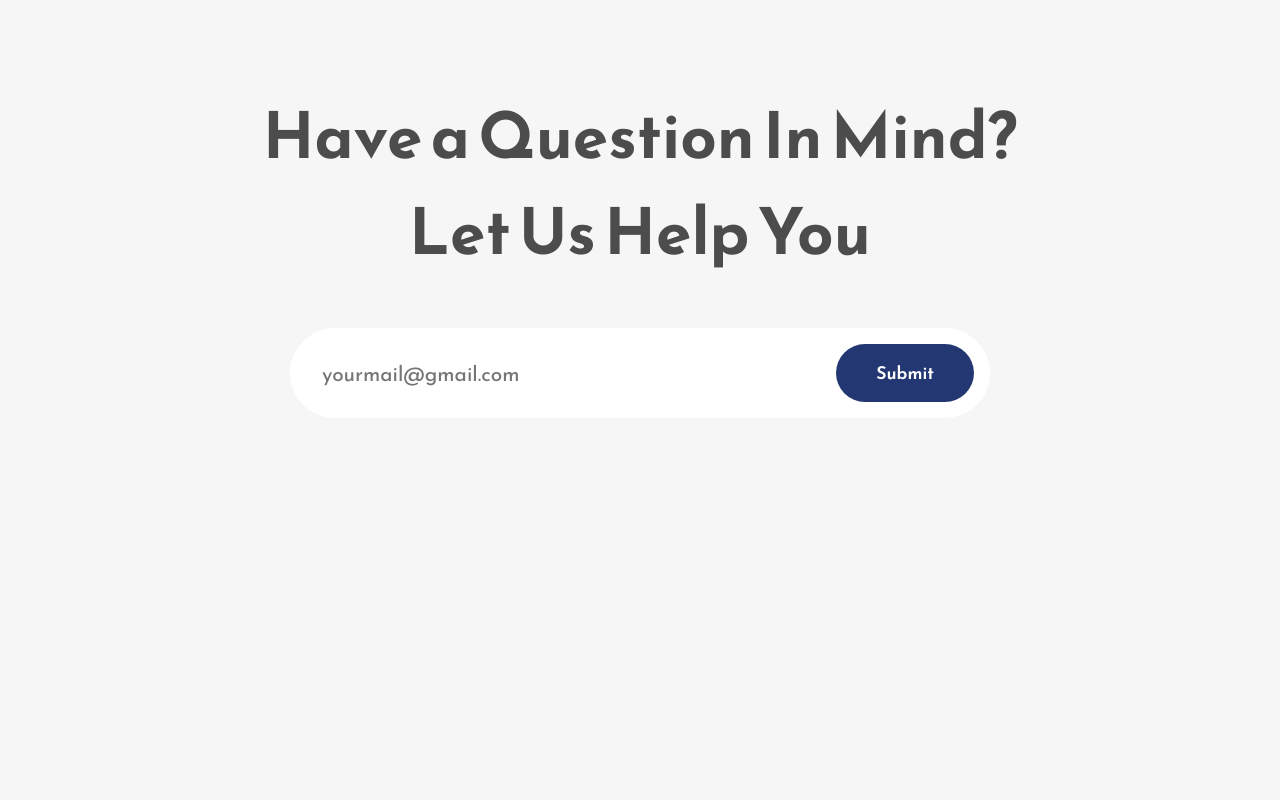
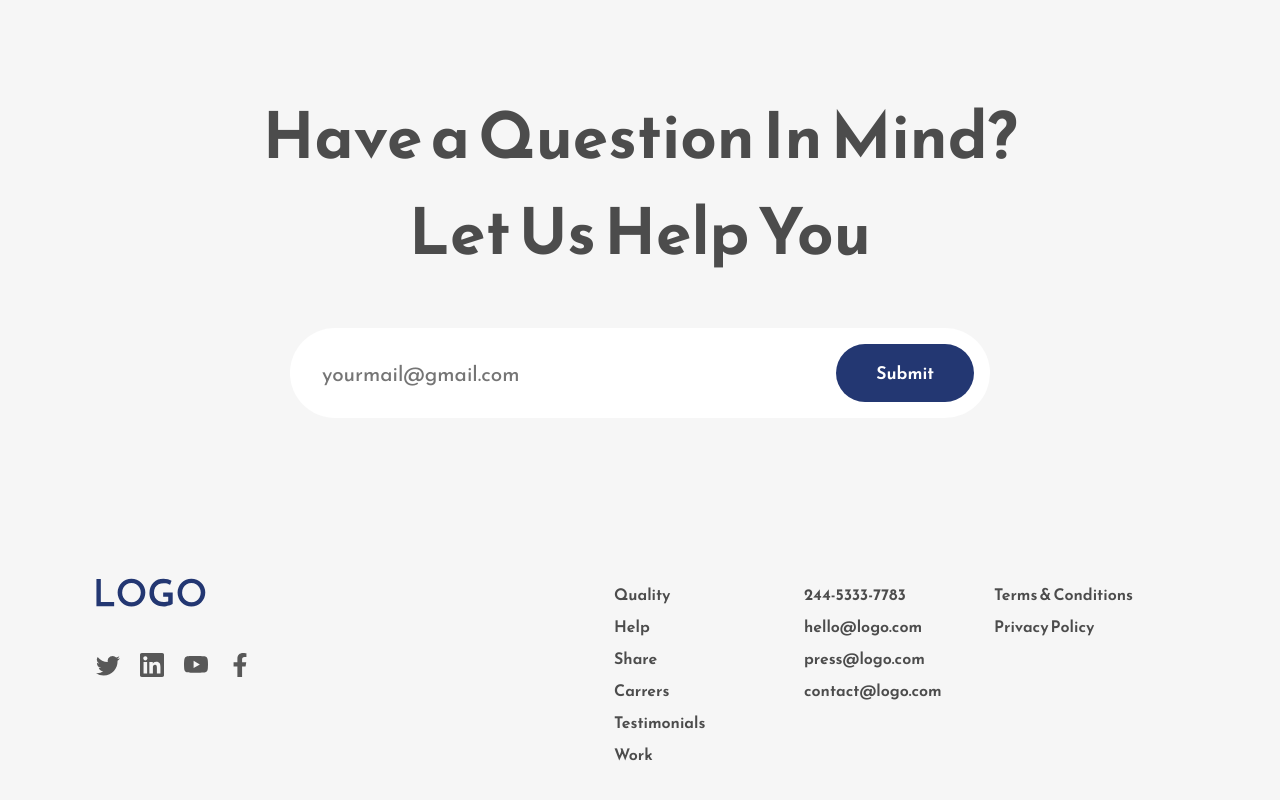
Before and after one commit to barbaroliveira/HomePage, a React (Create React App) app in the folder Homepage/: page / in a window 1280 px wide. Shown: the part 1741-2541 px from the top of the page. Before the commit the page ends 2255 px from the top, so only its background shows below. Built offline with nearby package versions, Linux system fonts and the light colour scheme.

Commit message:
Footer component

```diff
--- a/Homepage/src/App.js
+++ b/Homepage/src/App.js
@@ -2,6 +2,7 @@
 import Home from './Components/Home';
 import Work from './Components/Work';
 import Contact from './Components/Contact';
+import Footer from './Components/Footer';
 
 function App() {
   return (
@@ -9,6 +10,7 @@
       <Home/>
       <Work/>
       <Contact/>
+      <Footer/>
     </div>
   );
 }
--- /dev/null
+++ b/Homepage/src/Components/Footer.js
@@ -0,0 +1,45 @@
+import React from "react";
+import logo from "../Assets/LOGO.svg";
+import { BsTwitter, BsYoutube } from "react-icons/bs";
+import {SiLinkedin, siLinkedin} from "react-icons/si";
+import { FaFacebookF } from "react-icons/fa";
+
+const Footer = () => {
+  return (
+    <div className="footer-wrapper" >
+        <div className="footer-section-one" >
+            <div className="footer-logo-container" >
+                <img src={logo} alt=""/>
+            </div>
+            <div className="footer-icons">
+               <BsTwitter />
+               <SiLinkedin />
+               <BsYoutube />
+               <FaFacebookF />
+            </div>
+        </div>
+        <div className="footer-section-two" >
+            <div className="footer-section-columns" >
+                <span>Quality</span>
+                <span>Help</span>
+                <span>Share</span>
+                <span>Carrers</span>
+                <span>Testimonials</span>
+                <span>Work</span>
+            </div>
+            <div className="footer-section-columns">
+               <span>244-5333-7783</span>
+               <span>hello@logo.com</span>
+               <span>press@logo.com</span>
+               <span>contact@logo.com</span>
+            </div>
+            <div className="footer-section-columns">
+                <span>Terms & Conditions</span>
+                <span>Privacy Policy</span>
+            </div>
+        </div>
+    </div>
+  )
+}
+
+export default Footer
--- a/Homepage/src/Components/Navbar.js
+++ b/Homepage/src/Components/Navbar.js
@@ -16,9 +16,6 @@
 import ListItemText from "@mui/material/ListItemText";
 import HomeIcon from "@mui/icons-material/Home";
 import InfoIcon from "@mui/icons-material/Info";
-import CommentRoundedIcon from "@mui/icons-material/CommentRounded";
-import PhoneRoundedIcon from "@mui/icons-material/PhoneRounded";
-import ShoppingCartRoundedIcon from "@mui/icons-material/ShoppingCartRounded";
 
 const Navbar = () => {
 
@@ -26,11 +23,11 @@
     const menuOptions = [
         {
             text:"Home",
-            icon:<HomeIcon/>
+            icon:<HomeIcon />
         },
         {
             text:"Work",
-            icon:<InfoIcon/>
+            icon:<InfoIcon />
         }
     ]
 
@@ -63,6 +60,7 @@
                         <ListItem key={item.text} disablePadding >
                             <ListItemButton>
                             <ListItemIcon>{item.icon}</ListItemIcon>
+                            <ListItemText primary={item.text} />
                             </ListItemButton>
                         </ListItem>
                     ))}
```
